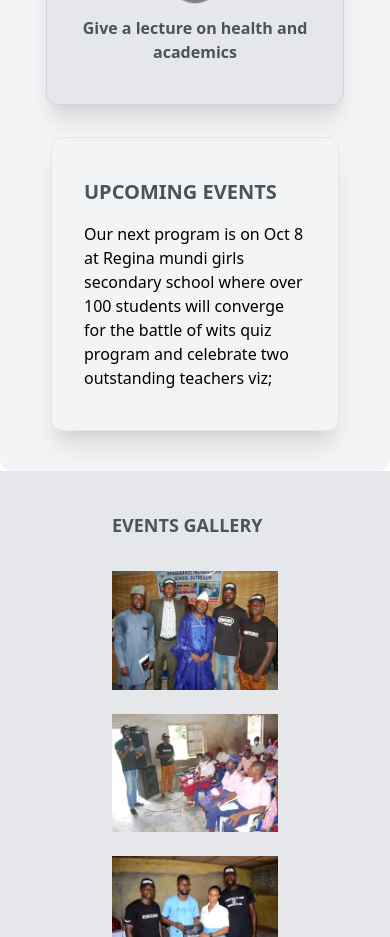
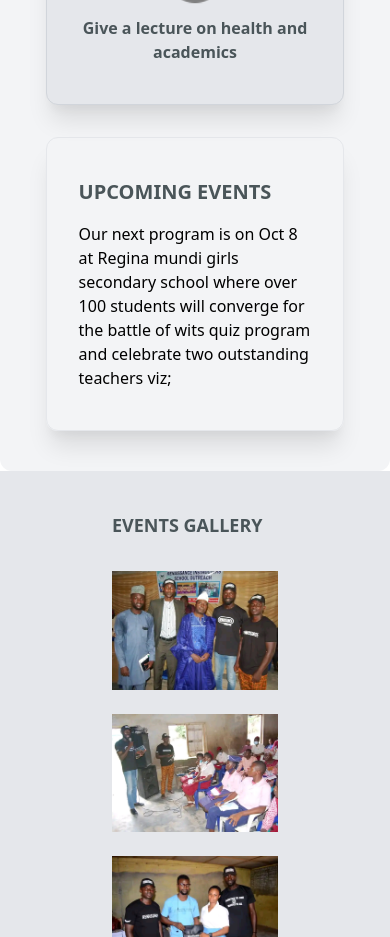
Before and after one commit to Victorakinwunmi/Login-dashboard, a Nuxt app: page / in a window 390 px wide. Shown: the part 4020-4957 px from the top of the page. Built offline with nearby package versions, Linux system fonts and the light colour scheme.

Commit message:
i added more width to the upcoming events card

```diff
--- a/pages/index.vue
+++ b/pages/index.vue
@@ -17,7 +17,7 @@
       </div>
 
       <div class="bg-white lg:px-16 lg:py-20">
-          <div class="block rounded-xl bg-gray-100 lg:flex px-8 gap-6 py-10 lg:py-16 lg:px-16">
+          <div class="block rounded-xl bg-gray-100 lg:flex px-8 items-center gap-6 py-10 lg:py-16 lg:px-16">
             <div class="w-full lg:w-8/12 py-4">
               <h1 class="text-secondary-100 font-bold text-lg lg:text-4xl">OUR TOUR EVENTS</h1>
               <div class=" grid-cols-1 grid lg:grid-cols-2 mt-6 lg:mt-10 cursor-pointer">
@@ -124,7 +124,7 @@
 
               </div>
 
-              <div class="border mx-auto border-gray-200 shadow-xl w-72 lg:w-full py-10 px-8 rounded-xl mt-8">
+              <div class="border mx-auto border-gray-200 shadow-xl w-11/12 lg:w-full py-10 px-8 rounded-xl mt-8">
                 <h1 class="font-bold text-secondary-100 text-xl">UPCOMING EVENTS</h1>
                 <div class="mt-4">Our next program is on Oct 8 at Regina mundi girls secondary school where over 100 students will converge for the battle of wits quiz program and celebrate two outstanding teachers viz;</div>
               </div>
```
